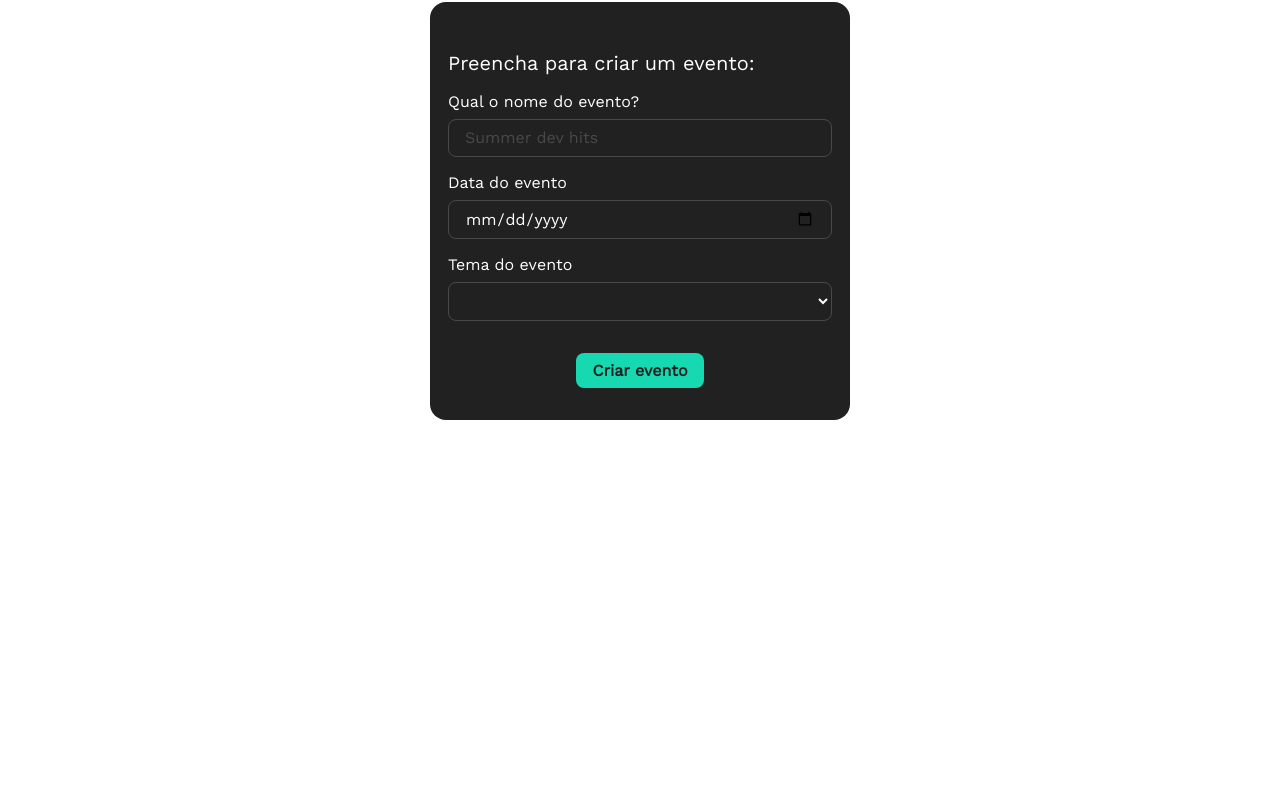
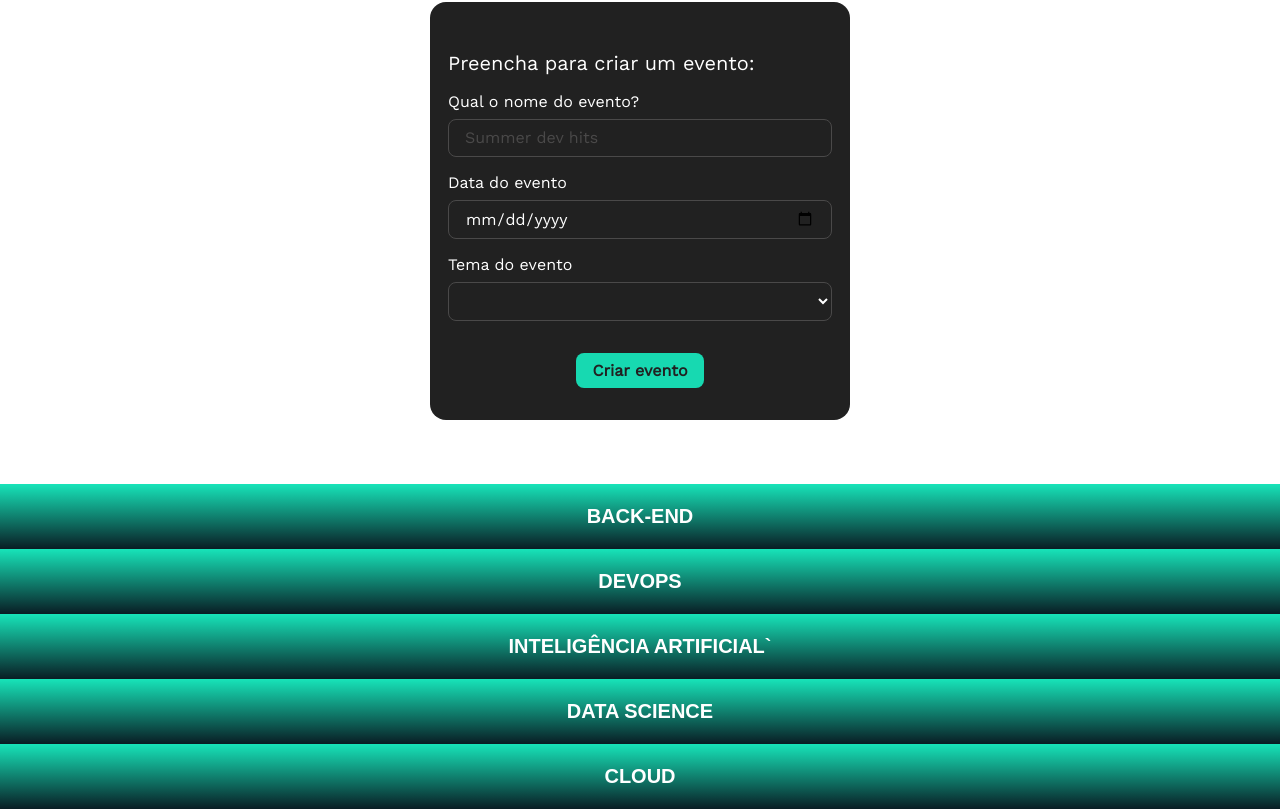
Before and after one commit to Gabriel-Borges-Damiani/tecboard-react, a React (Vite) app: page / in a window 1280 px wide. Shown: the part 745-1554 px from the top of the page. Before the commit the page ends 1229 px from the top, so only its background shows below. Built offline with nearby package versions, Linux system fonts and the light colour scheme.

Commit message:
Adiciona componente de Tema a APP.jsx

```diff
--- a/src/App.jsx
+++ b/src/App.jsx
@@ -1,7 +1,36 @@
 import './App.css'
 import { FormularioDeEvento } from './componentes/FormularioDeEvento'
+import { Tema } from './componentes/Tema'
+
 
 function App() {
+
+  const temas = [
+    {
+      id: 1,
+      nome: 'front-end'
+    },
+    {
+      id: 2,
+      nome: 'back-end'
+    },
+    {
+      id: 3,
+      nome: 'devops'
+    },
+    {
+      id: 4,
+      nome: 'inteligência artificial`'
+    },
+    {
+      id: 5,
+      nome: 'data science'
+    },
+    {
+      id: 6,
+      nome: 'cloud'
+    },
+  ]
 
   return (
     <main>
@@ -12,6 +41,21 @@ function App() {
         <img src="/banner.png" alt="" />
       </section>
       <FormularioDeEvento />
+      <section>
+        <Tema tema={temas[1]} />
+      </section>
+      <section>
+        <Tema tema={temas[2]} />
+      </section>
+      <section>
+        <Tema tema={temas[3]} />
+      </section>
+      <section>
+        <Tema tema={temas[4]} />
+      </section>
+      <section>
+        <Tema tema={temas[5]} />
+      </section>
     </main>
   )
 }
--- /dev/null
+++ b/src/componentes/Tema/index.jsx
@@ -0,0 +1,6 @@
+import './tema-estilos.css'
+
+export function Tema({ tema }) {
+
+    return <h3 className='titulo-tema'>{tema.nome}</h3>
+}
--- /dev/null
+++ b/src/componentes/Tema/tema-estilos.css
@@ -0,0 +1,9 @@
+.titulo-tema {
+    color: #FFFFFF;
+    font-family: "Orbitron", sans-serif;
+    font-weight: 600;
+    font-size: 20px;
+    line-height: 125%;
+    letter-spacing: 10%;
+    text-transform: uppercase;
+}
```
